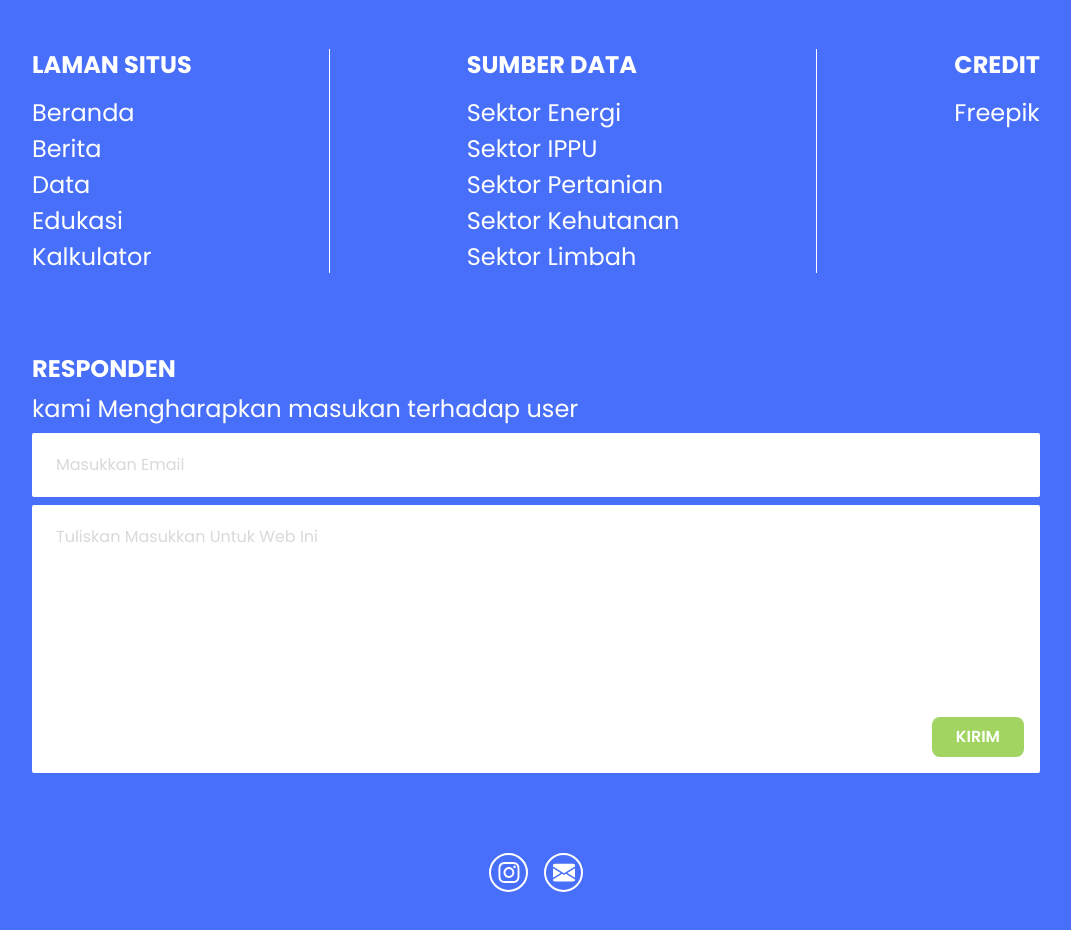
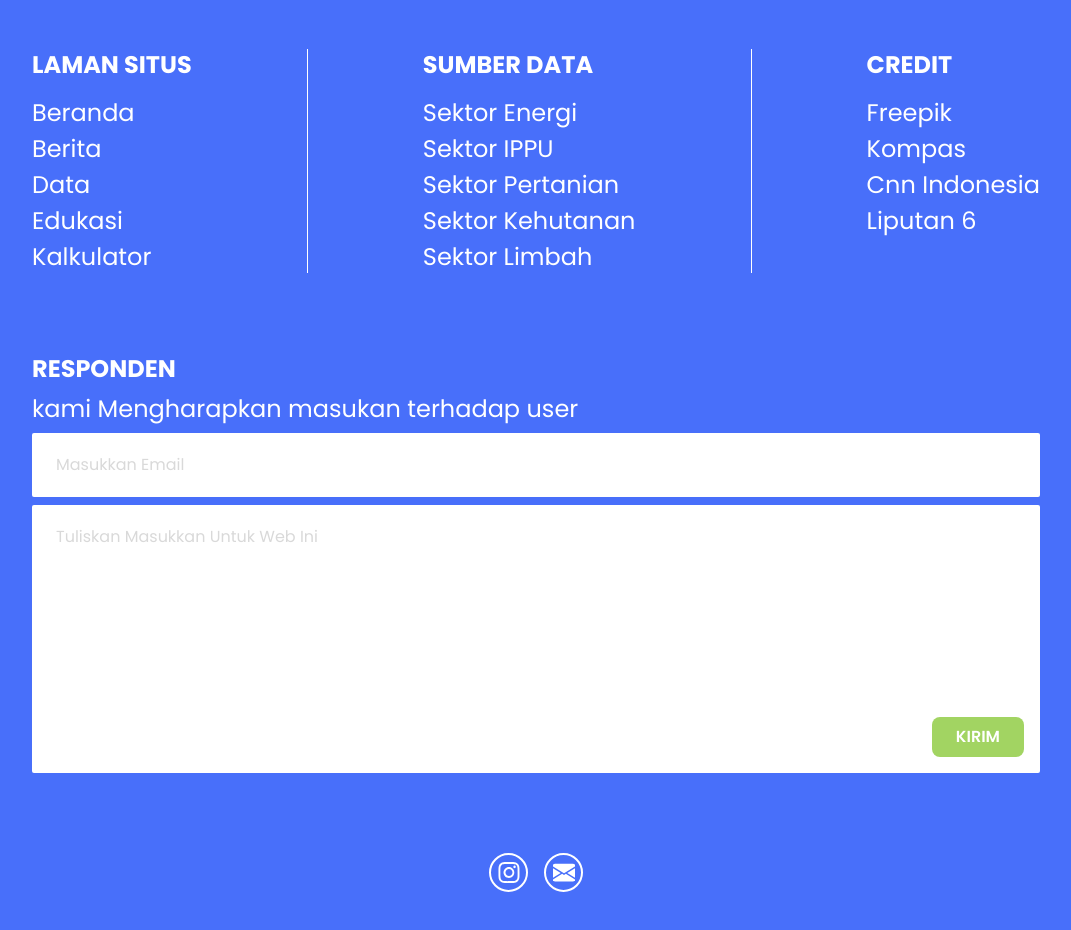
Before and after one commit to fachrft/io-fest-untar, a React (Vite) app: page /kalkulator in a window 1280 px wide. Shown: the part 1480-2410 px from the top of the page, without its empty margins (104-1175 px from the left). Built offline with nearby package versions, Linux system fonts and the light colour scheme.

Commit message:
nambahin footer

```diff
--- a/src/Pages/Footer.jsx
+++ b/src/Pages/Footer.jsx
@@ -31,7 +31,16 @@ const Footer = () => {
                         link5="https://signsmart.menlhk.go.id/v2.1/app/chart/emisi_waste_p"
                     />
                     <span className="bg-white w-[0.8px]"></span>
-                    <IsiFooter judul_isi="CREDIT" isi1="Freepik" />
+                    <IsiFooter judul_isi="CREDIT"
+                    isi1="Freepik"
+                    link1="https://www.freepik.com/"
+                    isi2="Kompas"
+                    link2="https://www.kompas.com/"
+                    isi3="Cnn Indonesia"
+                    link3="https://www.cnnindonesia.com/"
+                    isi4="Liputan 6"
+                    link4="https://www.liputan6.com/"
+                    />
                 </div>
                 <div className="px-6 mb-2 flex flex-col lg:gap-2">
                     <h1 className="text-[17px] font-bold lg:text-2xl">RESPONDEN</h1>
```
